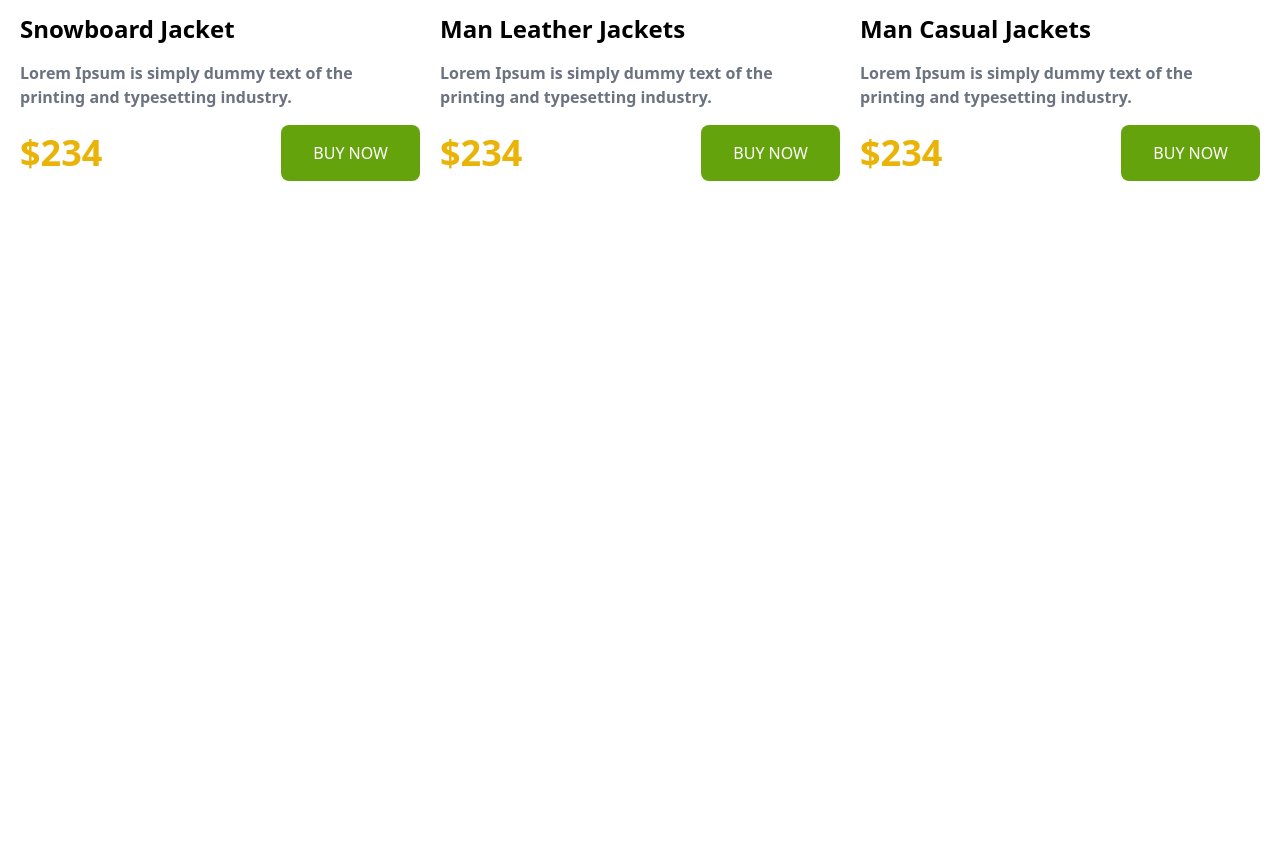
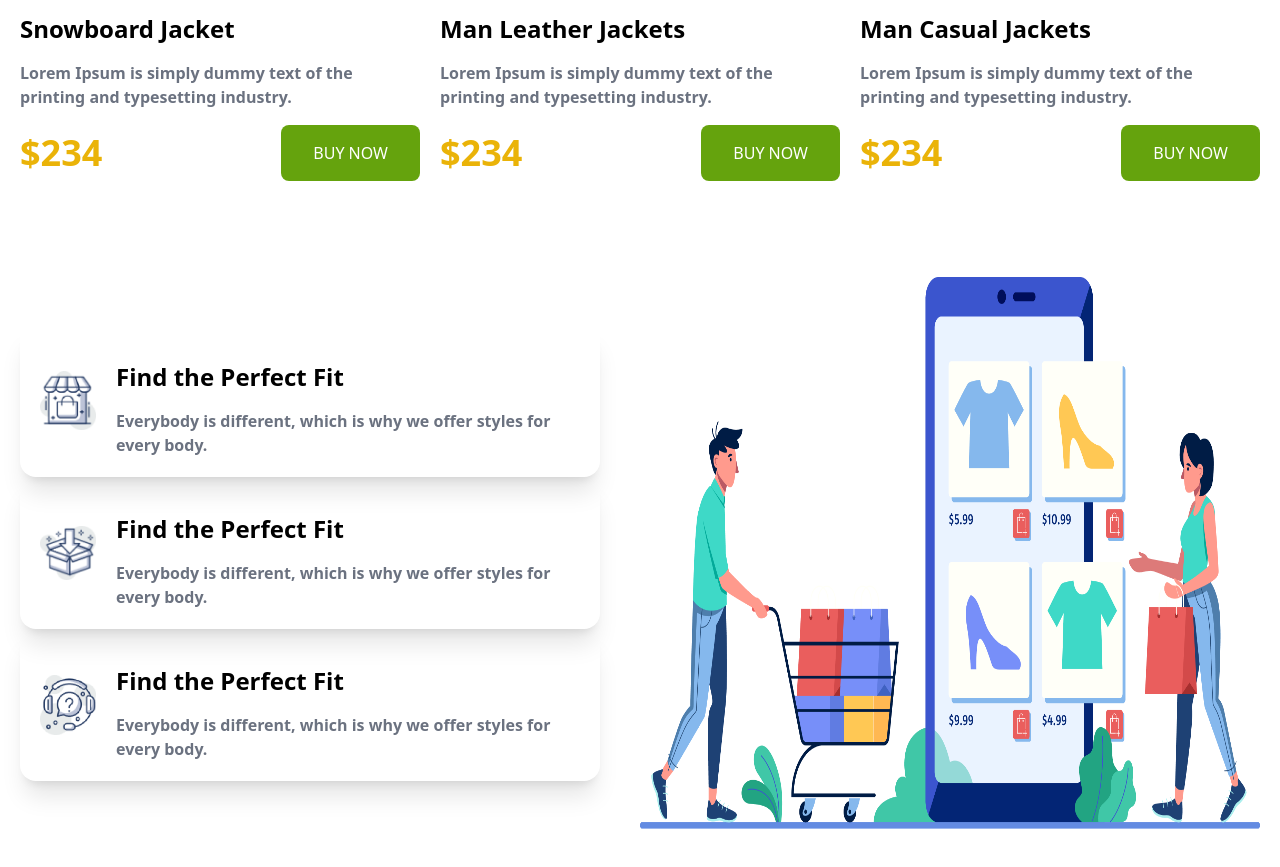
Before and after one commit to Imranhasanrimon/first-tailwind-project, a website built with Vite: page index.html in a window 1280 px wide. Shown: the part 2117-2984 px from the top of the page. Before the commit the page ends 2394 px from the top, so only its background shows below. Built offline with nearby package versions, Linux system fonts and the light colour scheme.

Commit message:
service sectin is done

```diff
--- a/index.html
+++ b/index.html
@@ -107,6 +107,36 @@
                 </div>
             </div>
         </section>
+        <!-- service section  -->
+        <section class="my-20 md:flex md:flex-row-reverse md:gap-10">
+            <img class="md:w-1/2" src="./assets/images/shopping/shopping.png" alt="">
+            <div class="text-center my-12 ">
+                <div class="shadow-xl p-5 rounded-2xl md:flex md:gap-5 md:items-center md:text-left">
+                    <img class="w-14 mx-auto" src="./assets/images/icons/house.png" alt="">
+                    <div>
+                        <h3 class="text-2xl font-bold my-4">Find the Perfect Fit</h3>
+                        <p class="text-gray-500 font-bold">Everybody is different, which is why we
+                            offer styles for every body.</p>
+                    </div>
+                </div>
+                <div class="shadow-xl p-5 rounded-2xl md:flex md:gap-5 md:items-center md:text-left">
+                    <img class="w-14 mx-auto" src="./assets/images/icons/box.png" alt="">
+                    <div>
+                        <h3 class="text-2xl font-bold my-4">Find the Perfect Fit</h3>
+                        <p class="text-gray-500 font-bold">Everybody is different, which is why we
+                            offer styles for every body.</p>
+                    </div>
+                </div>
+                <div class="shadow-xl p-5 rounded-2xl md:flex md:gap-5 md:items-center md:text-left">
+                    <img class="w-14 mx-auto" src="./assets/images/icons/question.png" alt="">
+                    <div>
+                        <h3 class="text-2xl font-bold my-4">Find the Perfect Fit</h3>
+                        <p class="text-gray-500 font-bold">Everybody is different, which is why we
+                            offer styles for every body.</p>
+                    </div>
+                </div>
+            </div>
+        </section>
     </main>
 </body>
 
```
